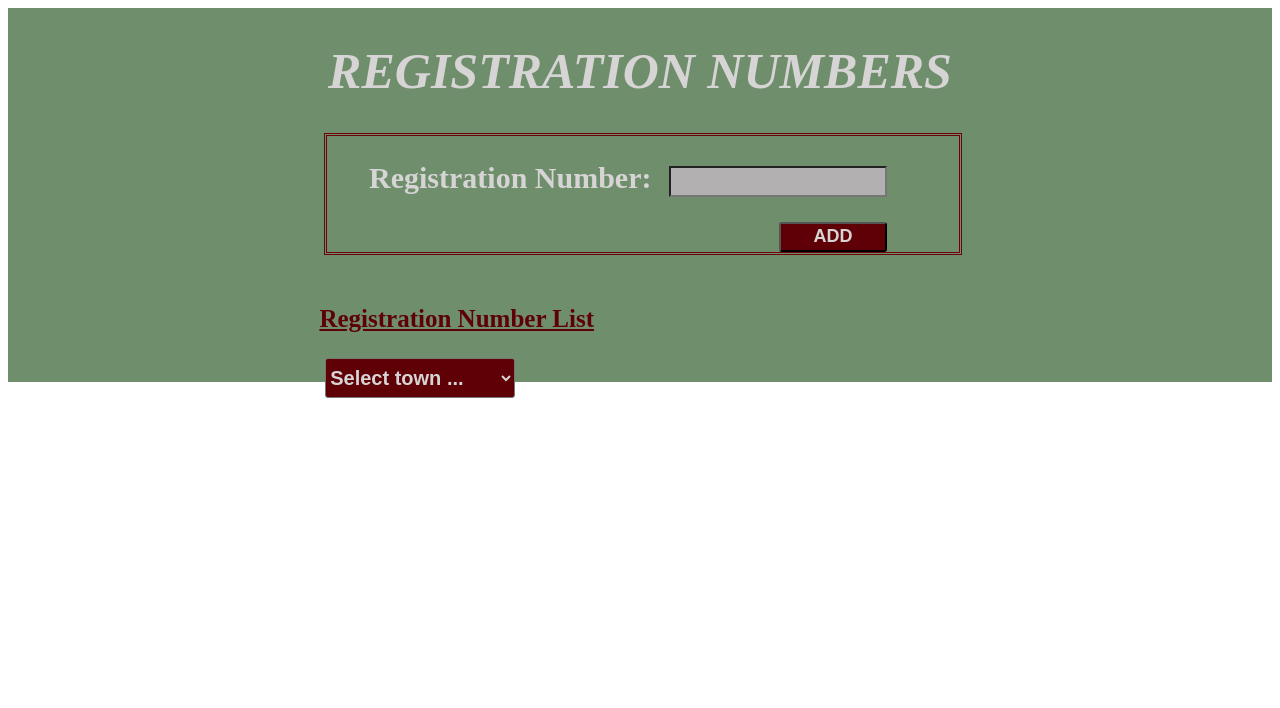
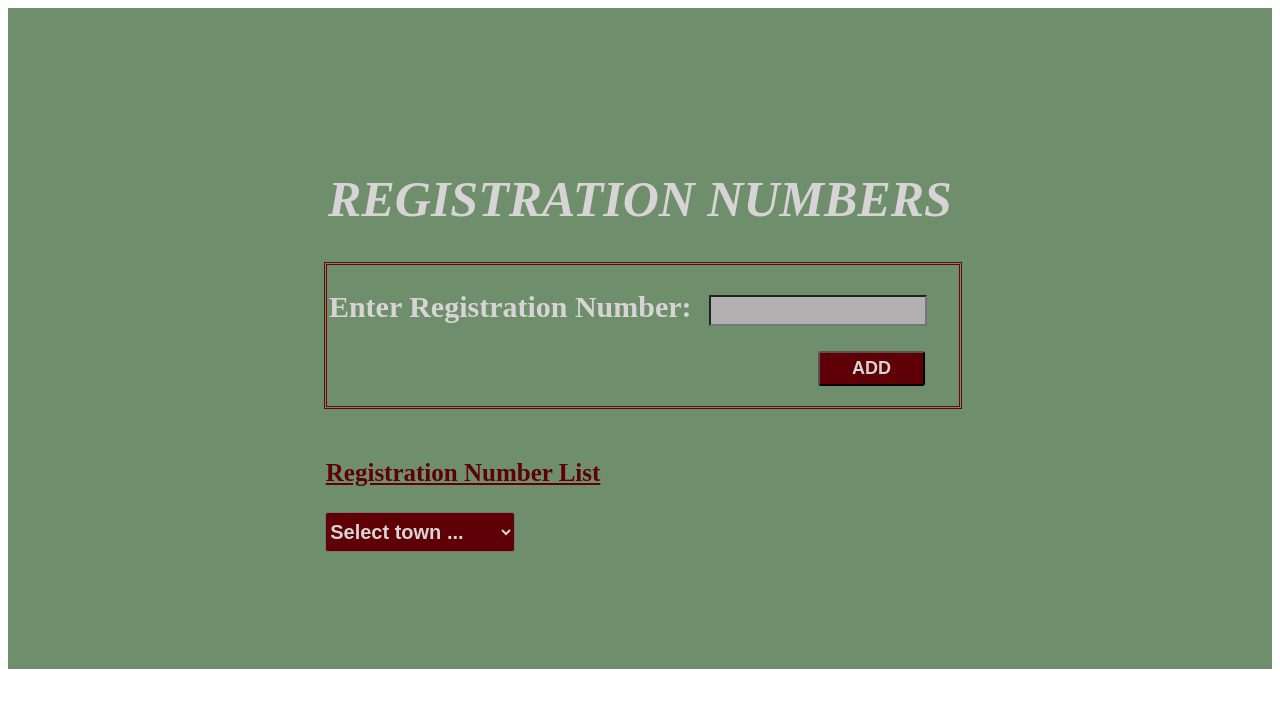
Before and after one commit to siphokazi-codex/registration_numbers, a plain HTML site: page index.html in a window 1280 px wide. Drawn offline with Linux system fonts and the light colour scheme.

Commit message:
My changes

```diff
--- a/index.html
+++ b/index.html
@@ -11,7 +11,7 @@
   <div class="registration">
     <h1>REGISTRATION NUMBERS</h1>
     <div class="number">
-      <h2>Registration Number:
+      <h2>Enter Registration Number:
       <input type = "text"
             class = "myText"/></h2>
     <button class="myAdd">ADD</button>
--- a/registration_numbers.css
+++ b/registration_numbers.css
@@ -4,6 +4,8 @@ background-color: #6f8e6b;
 align-items: center;
 text-align: center;
 align-content: center;
+padding-top: 1px;
+height: 660px;
 width: 100%;
 }
 
@@ -33,7 +35,7 @@ width: 100%;
 h3{
   margin-top: 50px;
   color: #5e0006;
-  margin-left: -29%;
+  margin-left: -28%;
   text-decoration: underline;
   font-size: 25px;
 }
@@ -70,9 +72,10 @@ ul {
   border-radius: 3px;
   font-weight: bold;
   width: 17%;
-  height: 30px;
-  margin-left: 380px;
+  height: 35px;
+  margin-left: 457px;
   font-size: 18px;
+  margin-bottom: 20px;
 }
 
 .myClear{
@@ -96,8 +99,9 @@ ul {
 }
 
 #list {
-  margin-left: 30%;
-  margin-top: -2.5%;
+  margin-left: -30px;
+  margin-top: -3%;
+  width: 1000px;
 }
 
 #dropdown {
@@ -110,3 +114,9 @@ ul {
   font-size: 20px;
   margin-left: -440px;
 }
+
+.myList {
+
+margin-left: 30%;
+
+}
--- a/registration_numbers.js
+++ b/registration_numbers.js
@@ -24,7 +24,7 @@ function checkTown (e)
       if (e.target.value === "all")
       {
         myList[i].style.display = "block";
-        console.log(myList[i]);
+  //      console.log(myList[i]);
       }
       else if (myList[i].innerHTML.startsWith(e.target.value))
       {
```
